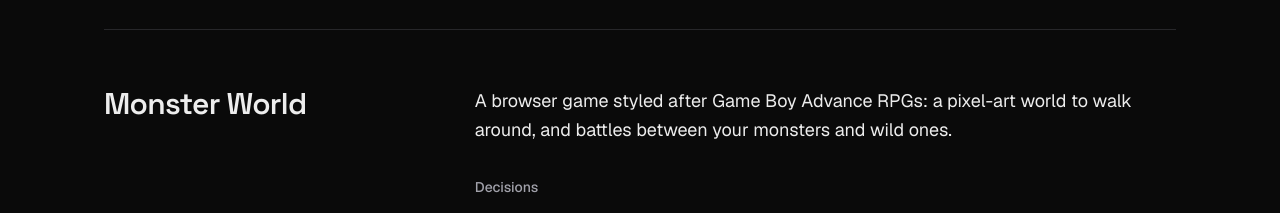
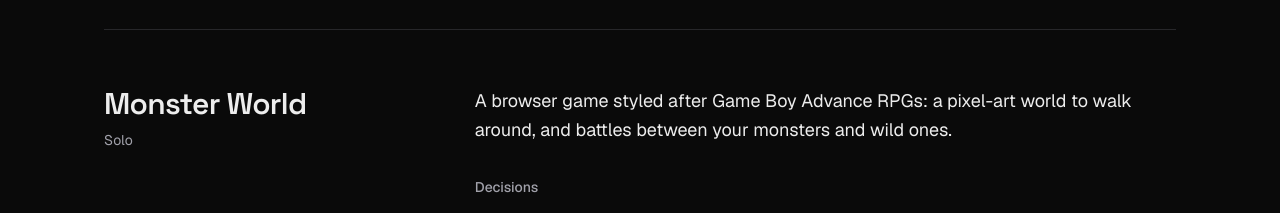
Before and after one commit to yozan21/portfolio, a Next.js app: page / in a window 1280 px wide. Shown: the part 2040-2253 px from the top of the page. Built offline with nearby package versions, Linux system fonts and the light colour scheme.

Commit message:
updated the moster world project role

```diff
--- a/src/content/projects.ts
+++ b/src/content/projects.ts
@@ -39,7 +39,16 @@ export const projects: Project[] = [
       "Powered the bot with the Stockfish engine, raising its strength with every level.",
       "Gave each bot level five free hints, with more earned by watching an ad.",
     ],
-    stack: ["React", "Redux Toolkit", "RTK Query", "Fastify", "Socket.IO", "MongoDB", "Stockfish", "Google OAuth"],
+    stack: [
+      "React",
+      "Redux Toolkit",
+      "RTK Query",
+      "Fastify",
+      "Socket.IO",
+      "MongoDB",
+      "Stockfish",
+      "Google OAuth",
+    ],
     liveUrl: "https://gambit-ruddy.vercel.app/",
     repoUrl: "https://github.com/yozan21/gambit",
   },
@@ -53,7 +62,15 @@ export const projects: Project[] = [
       "Tracked listing views and offered them as a filter, so renters can find the most popular rooms.",
       "Gave landlords a view of their listings with popularity numbers for each one.",
     ],
-    stack: ["React", "TanStack Query", "Leaflet", "OpenStreetMap", "Express", "MongoDB", "JWT"],
+    stack: [
+      "React",
+      "TanStack Query",
+      "Leaflet",
+      "OpenStreetMap",
+      "Express",
+      "MongoDB",
+      "JWT",
+    ],
     liveUrl: "https://final-year-project-iota-one.vercel.app/",
     repoUrl: "https://github.com/yozan21/final_year_project",
   },
@@ -61,7 +78,7 @@ export const projects: Project[] = [
     title: "Monster World",
     summary:
       "A browser game styled after Game Boy Advance RPGs: a pixel-art world to walk around, and battles between your monsters and wild ones.",
-    role: "", // TODO: solo?
+    role: "Solo",
     decisions: [
       "Designed the world as layered maps in Tiled and rendered them on an HTML5 canvas.",
       "Built a battle system between the player's monsters and wild monsters.",
```
